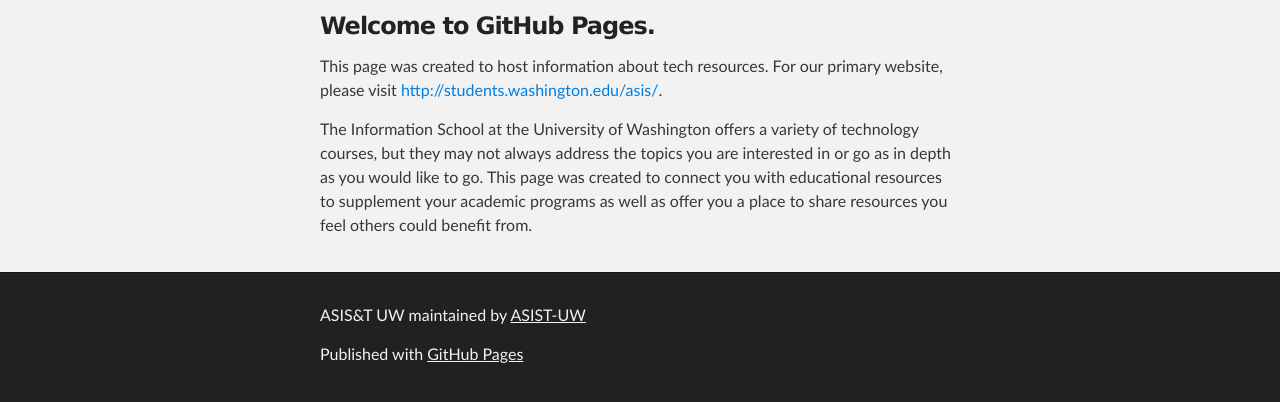
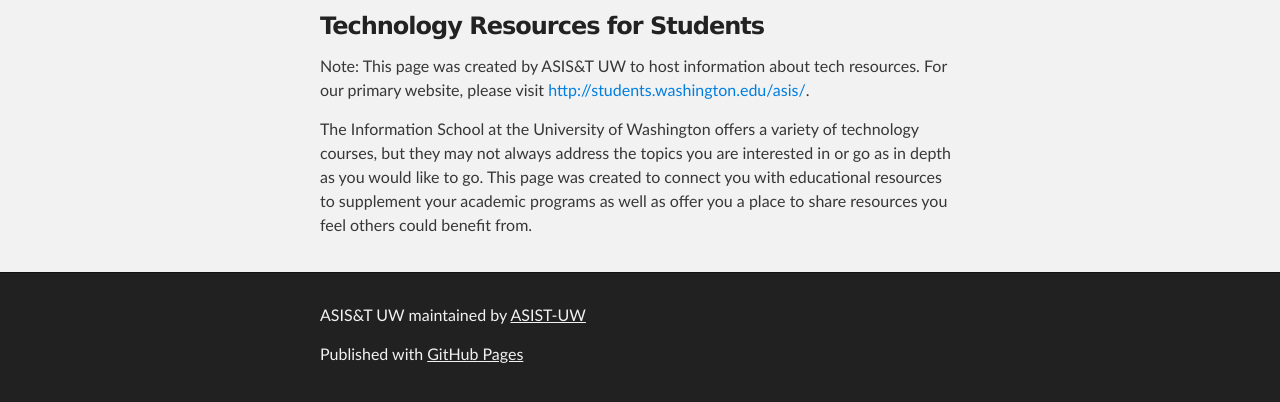
Before and after one commit to ASIST-UW/asistuw.github.io, a plain HTML site: page index.html in a window 1280 px wide. Shown: the part 288-690 px from the top of the page. Drawn offline with Linux system fonts and the light colour scheme.

Commit message:
added info to first section

```diff
--- a/index.html
+++ b/index.html
@@ -32,9 +32,9 @@
     <div id="main_content_wrap" class="outer">
       <section id="main_content" class="inner">
         <h3>
-<a id="welcome-to-github-pages" class="anchor" href="#welcome-to-github-pages" aria-hidden="true"><span class="octicon octicon-link"></span></a>Welcome to GitHub Pages.</h3>
+<a id="welcome-to-github-pages" class="anchor" href="#welcome-to-github-pages" aria-hidden="true"><span class="octicon octicon-link"></span></a>Technology Resources for Students</h3>
 
-<p>This page was created to host information about tech resources. For our primary website, please visit <a href="http://students.washington.edu/asis/">http://students.washington.edu/asis/</a>.
+<p>Note: This page was created by ASIS&T UW to host information about tech resources. For our primary website, please visit <a href="http://students.washington.edu/asis/">http://students.washington.edu/asis/</a>.
 
 <p>The Information School at the University of Washington offers a variety of technology courses, but they may not always address the topics you are interested in or go as in depth as you would like to go. This page was created to connect you with educational resources to supplement your academic programs as well as offer you a place to share resources you feel others could benefit from.</p>
 </div>
```
